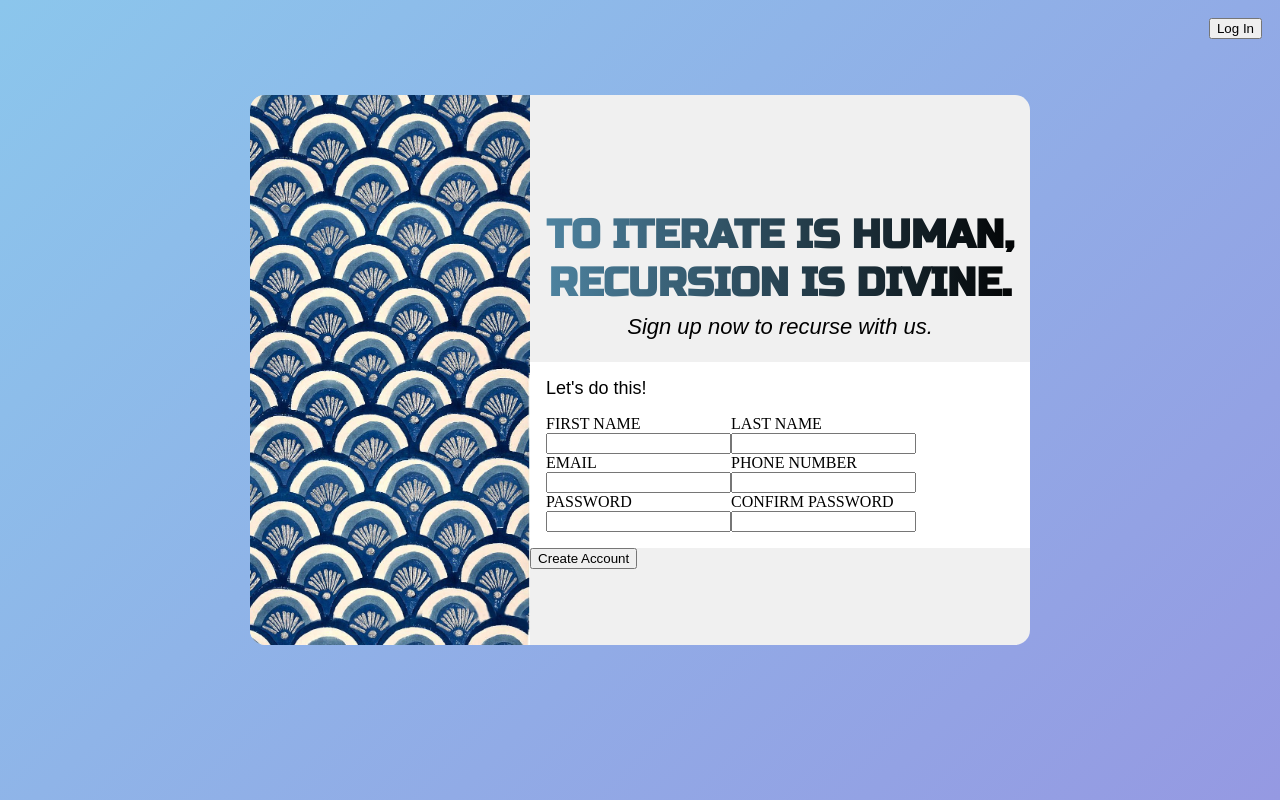
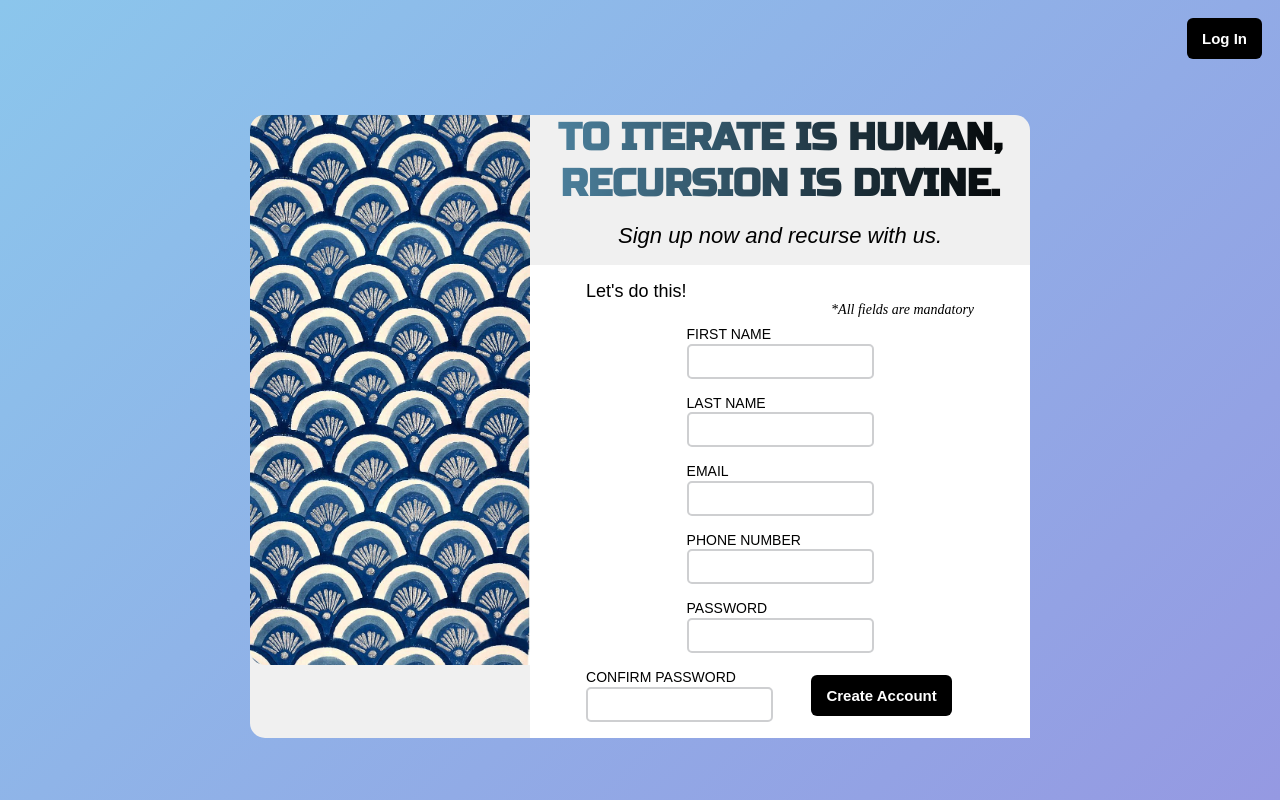
Before and after one commit to shub2726/sign-up-form, a plain HTML site: page index.html in a window 1280 px wide. Drawn offline with Linux system fonts and the light colour scheme; a web font is replaced by a local one.

Commit message:
Edit css add js almost done with styling

```diff
--- a/index.html
+++ b/index.html
@@ -5,6 +5,8 @@
     <meta name="viewport" content="width=device-width, initial-scale=1.0">
     <link rel="stylesheet" href="./styles.css">
     <title>CSEA | Sign Up</title>
+    <link rel="icon" type="image/x-icon" href="csea-logo.png">
+    <script src="./script.js" defer></script>
 </head>
 <body>
     <div class="nav-bar">
@@ -15,42 +17,43 @@
             <img src="./sidebar.jpg">
         </div>
         <div class="content">
-            <p class="text-1">
+            <div class="text-1">
                 TO ITERATE IS HUMAN, RECURSION IS DIVINE.
-            </p>
-            <p class="text-2">
-                Sign up now to recurse with us.
-            </p>
+            </div>
+            <div class="text-2">
+                Sign up now and recurse with us.
+            </div>
             <div class="form-container">
                 <div class="form-subtext">Let's do this!</div>
+                <div class="mand">*All fields are mandatory</div>
                 <form action="https://httpbin.org/post" method="post">
                     <div class="form_element">
                         <label for="first_name">FIRST NAME</label>
-                        <input type="text" id="first_name" name="first_name">
+                        <input type="text" id="first_name" name="first_name" required>
                     </div>
                     <div class="form_element">
                         <label for="last_name">LAST NAME</label>
-                        <input type="text" id="last_name" name="last_name">
+                        <input type="text" id="last_name" name="last_name" required>
                     </div>
                     <div class="form_element">
                         <label for="email">EMAIL</label>
-                        <input type="email" id="email" name="email">
+                        <input type="email" id="email" name="email" required>
                     </div>
                     <div class="form_element">
                         <label for="phone">PHONE NUMBER</label>
-                        <input type="tel" id="phone" name="phone">
+                        <input type="tel" id="phone" name="phone" required>
                     </div>
                     <div class="form_element">
                         <label for="pass_1">PASSWORD</label>
-                        <input type="password" id="pass_1" name="pass_1">
+                        <input type="password" id="pass_1" name="pass_1" required>
                     </div>
                     <div class="form_element">
                         <label for="pass_2">CONFIRM PASSWORD</label>
-                        <input type="password" id="pass_2" name="pass_2">
+                        <input type="password" id="pass_2" name="pass_2" required>
                     </div>
+                    <button type="submit">Create Account</button>
                 </form>
             </div>
-            <button type="submit">Create Account</button>
         </div>
     </div>
 </body>
--- /dev/null
+++ b/script.js
@@ -0,0 +1,7 @@
+const inputBox = document.querySelectorAll("input");
+inputBox.forEach((obj) => {
+    obj.addEventListener("input", ()=> {
+        if (!obj.checkValidity()) obj.classList.add("error");
+        else obj.classList.remove("error");
+    })}
+)
--- a/styles.css
+++ b/styles.css
@@ -48,11 +48,12 @@ img {
     justify-content: center;
     max-width: 500px;
     align-items: center;
+    gap: 1em;
 }
 
 .text-1 {
     text-align: center;
-    font-size: 40px;
+    font-size: 38px;
     font-family: "Russo One", sans-serif;
     font-weight: bold;
     background: -webkit-linear-gradient(0deg, #5087a5 0%, black 100%);
@@ -61,18 +62,25 @@ img {
 }
 
 .text-2 {
-    margin-top: -1.5em;
     font-family: 'ABeeZee', sans-serif;
     font-style: italic;
     font-size: 22px;
 }
 
 .form-container {
-    padding: 1em;
+    padding: 1em 3.5em;
     background-color: white;
     display: flex;
     flex-direction: column;
-    gap: 1em;
+    gap: 0.5em;
+    align-items: flex-start;
+}
+
+.mand {
+    margin-top: -8px;
+    font-size: 14px;
+    font-style: italic;
+    align-self: flex-end;
 }
 
 .form-subtext {
@@ -81,15 +89,64 @@ img {
 }
 
 form {
+    justify-content: center;
     display: flex;
     flex-wrap: wrap;
+    gap: 1em;
 }
 
 .form_element {
+    gap: 0.1em;
     display: flex;
     flex-direction: column;
 }
 
+.form_element label {
+    font-size: 14px;
+    font-family: 'ABeeZee', sans-serif;
+}
+
 button[type="submit"] {
-    align-self: flex-start;
+    margin: auto;
 }
+
+.login, button[type="submit"] {
+    font-weight: bold;
+    font-family: 'ABeeZee', sans-serif;
+    padding: 0.8em 1em;
+    font-size: 15px;
+    border-radius: 6px;
+    border: 0px;
+    background-color: black;
+    color: white;
+}
+
+.login:hover, button[type="submit"]:hover {
+    cursor: pointer;
+    background-color: rgba(0, 0, 0, 0.796);
+    transform: scale(1.05);
+    transition: 0.2s;
+}
+
+input {
+    padding: 3px;
+    height: 25px;
+    border-radius: 5px;
+    border: 2px solid #cecfd1;
+}
+
+input:focus {
+    border: 2px solid rgb(136, 136, 242);
+    outline: none;
+    box-shadow: 5px 5px 6px rgba(128, 128, 128, 0.524);
+}
+
+.error {
+    border: 2px solid red;
+}
+
+.error:focus {
+    border: 2px solid red;
+    outline: none;
+    box-shadow: 5px 5px 6px rgba(128, 128, 128, 0.524);
+}
```
Also changed, not shown: csea-logo.png (added).
